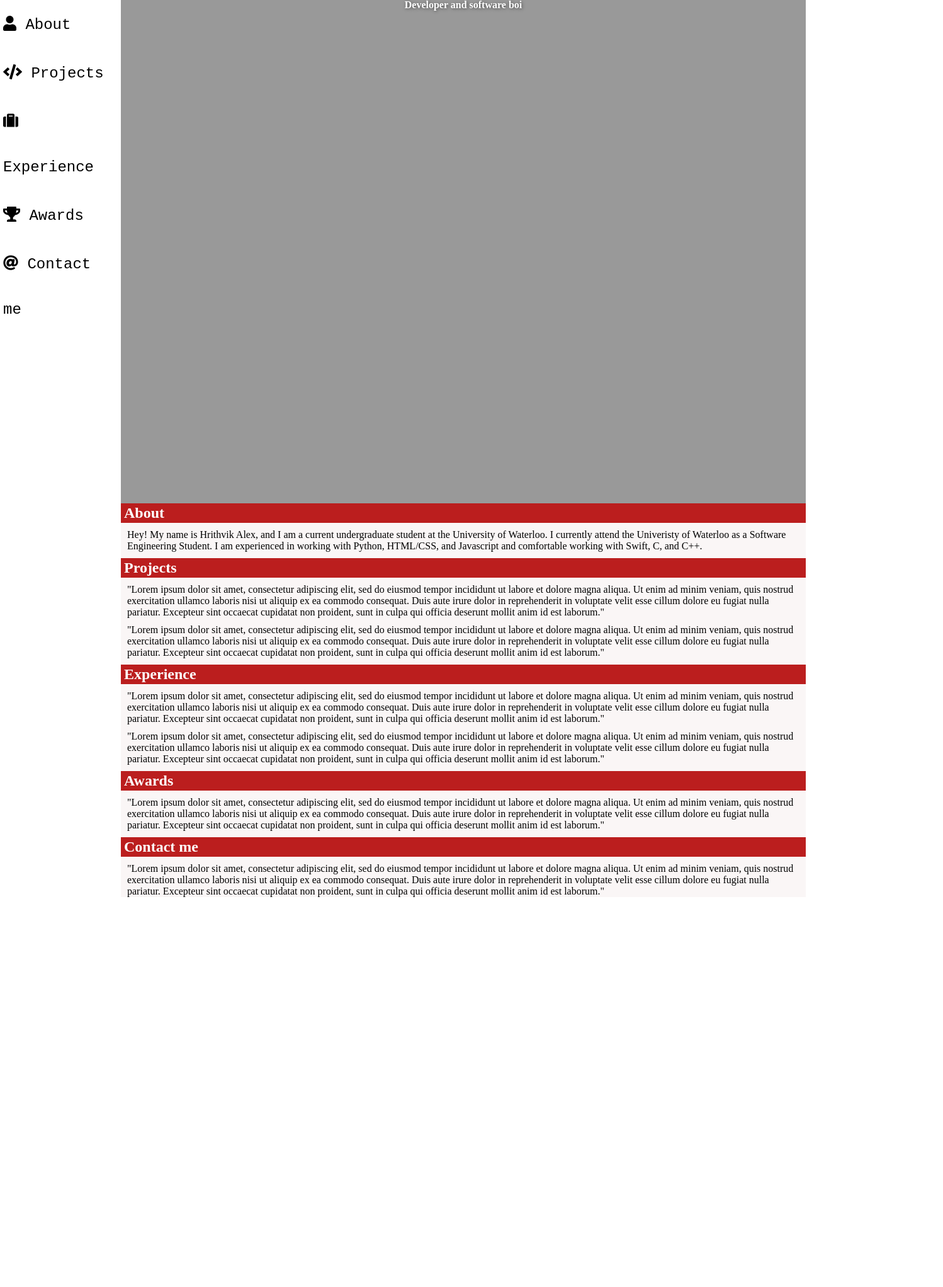
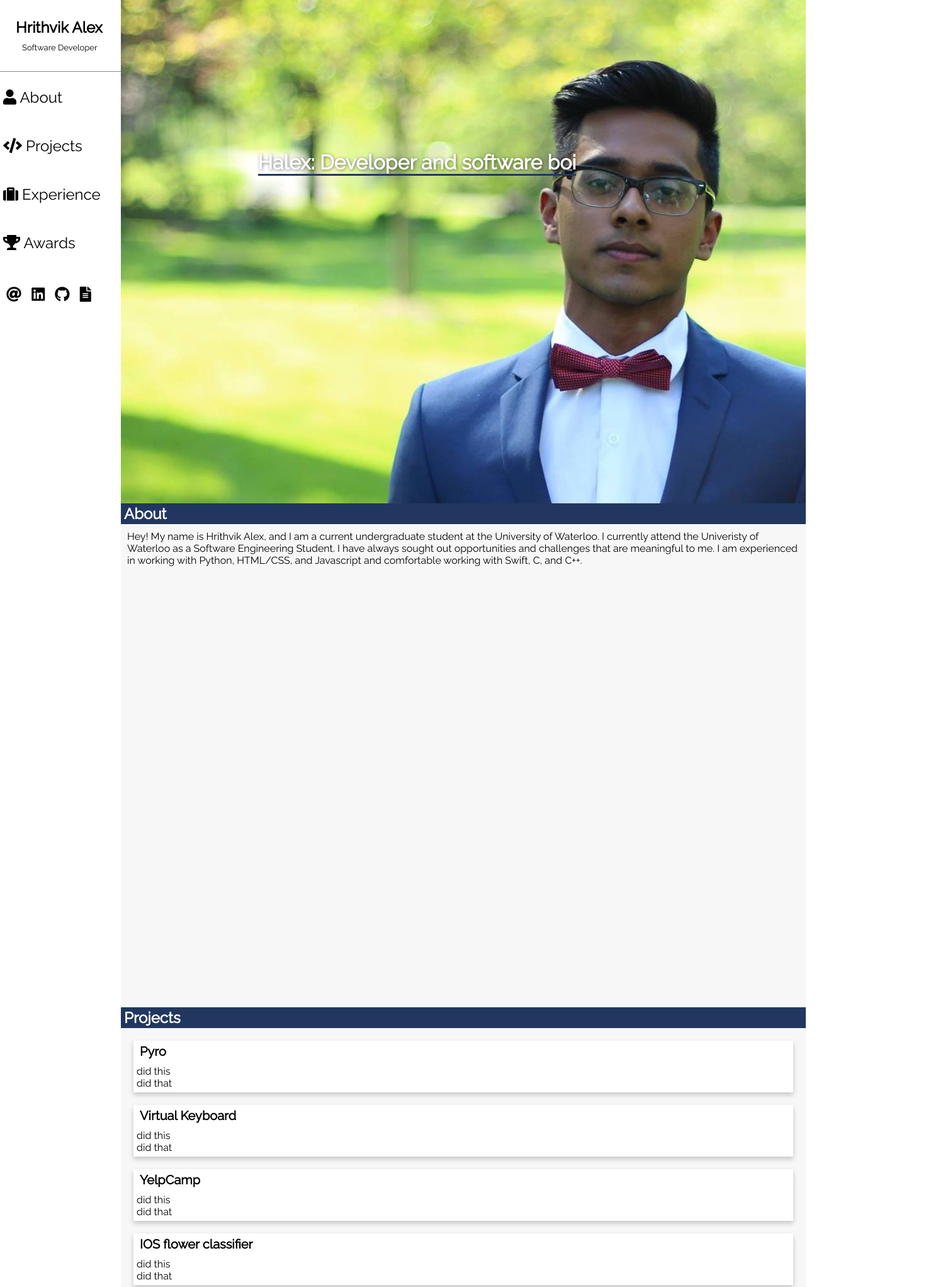
Before and after one commit to Hrithvik-Alex/hrithvik-alex.github.io, a plain HTML site: page index.html in a window 1280 px wide. Shown: the part 1-2044 px from the top of the page at 63% size, 1498 px wide, since content can reach past the window. Before the commit the page ends 1435 px from the top, so only its background shows below. Drawn offline with Linux system fonts and the light colour scheme; a script that the page names is missing.

Commit message:
added profile pic, and finished up overall layout

```diff
--- a/index.html
+++ b/index.html
@@ -7,6 +7,7 @@
     <meta name="viewport" content="width=device-width, initial-scale=1">
     <link rel="stylesheet" type="text/css" media="screen" href="style.css" />
     <link rel="stylesheet" href="https://use.fontawesome.com/releases/v5.6.3/css/all.css" integrity="sha384-UHRtZLI+pbxtHCWp1t77Bi1L4ZtiqrqD80Kn4Z8NTSRyMA2Fd33n5dQ8lWUE00s/" crossorigin="anonymous">
+    <link href="https://fonts.googleapis.com/css?family=Raleway" rel="stylesheet">
     <script src="main.js"></script>
 </head>
 <body>
@@ -14,11 +15,26 @@
     <div class="navcontainer">
         <nav class="left">
             <ul class="nav">
-                <li><a><i class="fas fa-user"></i> About</a></li>
-                <li><a><i class="fas fa-code"></i> Projects</a></li>
-                <li><a><i class="fas fa-suitcase"></i> Experience</a></li>
-                <li><a><i class="fas fa-trophy"></i> Awards</a></li>
-                <li><a><i class="fas fa-at"></i> Contact me</a></li>
+                <li>
+                    <div class="nav-header">
+                        <h5>Hrithvik Alex</h5>
+                        <p>Software Developer</p>
+                    </div>
+
+                </li>
+                <hr/>
+                <li><a onclick="ScrollTo('about')"><i class="fas fa-user"></i> About</a></li>
+                <li><a onclick="ScrollTo('projects')"><i class="fas fa-code"></i> Projects</a></li>
+                <li><a onclick="ScrollTo('experience')"><i class="fas fa-suitcase"></i> Experience</a></li>
+                <li><a onclick="ScrollTo('awards')"><i class="fas fa-trophy"></i> Awards</a></li>
+                <li>
+                    <ul id="contact">
+                        <li><a href="mailto:halex623@gmail.com"><i class="fas fa-at"></i></a> </li>
+                        <li><a href="https://www.linkedin.com/in/hrithvik-alex-2a93a7148/"><i class="fab fa-linkedin"></i></a></li>
+                        <li><a href="https://github.com/halex623"><i class="fab fa-github"></i></a></li>
+                        <li><a><i class="fas fa-file-alt"></i></a></li>
+                    </ul>
+                </li>
             </ul>
         </nav>
     </div>
@@ -27,41 +43,160 @@
     <div class="main">
         <!-- About / skills / education -->
         <div class="opener">
-            <h1>Developer and software boi</h1>
+            <h1><span class="underline">Halex: Developer and software boi</span></h1>
         </div>
 
         <div class="section">
-            <h2>About</h2>
-            <p>Hey! My name is Hrithvik Alex, and I am a current undergraduate student at the University of Waterloo. I currently attend the Univeristy of Waterloo as a Software Engineering Student. I am experienced in working with Python, HTML/CSS, and Javascript and comfortable working with Swift, C, and C++.</p>
+            <h2><a id="about">About</a></h2>
+            <p>
+                Hey! My name is Hrithvik Alex, and I am a current undergraduate student at the University of Waterloo.
+                I currently attend the Univeristy of Waterloo as a Software Engineering Student.
+                I have always sought out opportunities and challenges that are meaningful to me.
+                I am experienced in working with Python, HTML/CSS, and Javascript and comfortable working with Swift, C, and C++.
+            </p>
 
          </div>
          <!-- Projects -->
          <div class="section">
-             <h2>Projects</h2>
-             <p>"Lorem ipsum dolor sit amet, consectetur adipiscing elit, sed do eiusmod tempor incididunt ut labore et dolore magna aliqua. Ut enim ad minim veniam, quis nostrud exercitation ullamco laboris nisi ut aliquip ex ea commodo consequat. Duis aute irure dolor in reprehenderit in voluptate velit esse cillum dolore eu fugiat nulla pariatur. Excepteur sint occaecat cupidatat non proident, sunt in culpa qui officia deserunt mollit anim id est laborum."
-           </p>
-           <p>"Lorem ipsum dolor sit amet, consectetur adipiscing elit, sed do eiusmod tempor incididunt ut labore et dolore magna aliqua. Ut enim ad minim veniam, quis nostrud exercitation ullamco laboris nisi ut aliquip ex ea commodo consequat. Duis aute irure dolor in reprehenderit in voluptate velit esse cillum dolore eu fugiat nulla pariatur. Excepteur sint occaecat cupidatat non proident, sunt in culpa qui officia deserunt mollit anim id est laborum."
-        </p>
+             <h2><a id="projects">Projects</a></h2>
+             <div>
+                <div class="card">
+                    <div class="card-title">
+                        <h3>Pyro</h3>
+                    </div>
+                    <div class="card-content">
+                        <ul>
+                            <li>did this</li>
+                            <li>did that</li>
+                        </ul>
+                    </div>
+                    <div class="card-footer">
+
+                    </div>
+
+                </div>
+                <div class="card">
+                    <div class="card-title">
+                        <h3>Virtual Keyboard</h3>
+                    </div>
+                    <div class="card-content">
+                        <ul>
+                            <li>did this</li>
+                            <li>did that</li>
+                        </ul>
+                    </div>
+                    <div class="card-footer">
+
+                    </div>
+
+                </div>
+                <div class="card">
+                    <div class="card-title">
+                        <h3>YelpCamp</h3>
+                    </div>
+                    <div class="card-content">
+                        <ul>
+                            <li>did this</li>
+                            <li>did that</li>
+                        </ul>
+                    </div>
+                    <div class="card-footer">
+
+                    </div>
+
+                </div>
+                <div class="card">
+                    <div class="card-title">
+                        <h3>IOS flower classifier</h3>
+                    </div>
+                    <div class="card-content">
+                        <ul>
+                            <li>did this</li>
+                            <li>did that</li>
+                        </ul>
+                    </div>
+                    <div class="card-footer">
+
+                    </div>
+
+                </div>
+             </div>
          </div>
          <!-- Experience -->
          <div class="section">
-            <h2>Experience</h2>
-            <p>"Lorem ipsum dolor sit amet, consectetur adipiscing elit, sed do eiusmod tempor incididunt ut labore et dolore magna aliqua. Ut enim ad minim veniam, quis nostrud exercitation ullamco laboris nisi ut aliquip ex ea commodo consequat. Duis aute irure dolor in reprehenderit in voluptate velit esse cillum dolore eu fugiat nulla pariatur. Excepteur sint occaecat cupidatat non proident, sunt in culpa qui officia deserunt mollit anim id est laborum."
-            </p>
-            <p>"Lorem ipsum dolor sit amet, consectetur adipiscing elit, sed do eiusmod tempor incididunt ut labore et dolore magna aliqua. Ut enim ad minim veniam, quis nostrud exercitation ullamco laboris nisi ut aliquip ex ea commodo consequat. Duis aute irure dolor in reprehenderit in voluptate velit esse cillum dolore eu fugiat nulla pariatur. Excepteur sint occaecat cupidatat non proident, sunt in culpa qui officia deserunt mollit anim id est laborum."
-            </p>
+            <h2><a id="experience">Experience</a></h2>
+            <div>
+                <div class="card">
+                    <div class="card-title">
+                        <h3>Programming Mentor</h3>
+                        <h4>Coding Buddies</h4>
+                    </div>
+                    <div class="card-content">
+                        <ul>
+                            <li>did this</li>
+                            <li>did that</li>
+                        </ul>
+                    </div>
+                    <div class="card-footer">
+
+                    </div>
+
+                </div>
+                <div class="card">
+                     <div class="card-title">
+                        <div class="occupation">
+                            <i class="far fa-life-ring"></i>
+                            <h3> Lifeguard</h3>
+                        </div>
+                        <h4>Pro Recreation Management</h4>
+                    </div>
+                    <div class="card-content">
+                        <ul>
+                            <li>did this</li>
+                            <li>did that</li>
+                        </ul>
+                    </div>
+                    <div class="card-footer">
+
+                    </div>
+
+                </div>
+            </div>
          </div>
          <!-- Awards -->
          <div class="section">
-            <h2>Awards</h2>
-            <p>"Lorem ipsum dolor sit amet, consectetur adipiscing elit, sed do eiusmod tempor incididunt ut labore et dolore magna aliqua. Ut enim ad minim veniam, quis nostrud exercitation ullamco laboris nisi ut aliquip ex ea commodo consequat. Duis aute irure dolor in reprehenderit in voluptate velit esse cillum dolore eu fugiat nulla pariatur. Excepteur sint occaecat cupidatat non proident, sunt in culpa qui officia deserunt mollit anim id est laborum."
-            </p>
-         </div>
-         <!-- Contact -->
-         <div class="section">
-            <h2>Contact me</h2>
-            <p>"Lorem ipsum dolor sit amet, consectetur adipiscing elit, sed do eiusmod tempor incididunt ut labore et dolore magna aliqua. Ut enim ad minim veniam, quis nostrud exercitation ullamco laboris nisi ut aliquip ex ea commodo consequat. Duis aute irure dolor in reprehenderit in voluptate velit esse cillum dolore eu fugiat nulla pariatur. Excepteur sint occaecat cupidatat non proident, sunt in culpa qui officia deserunt mollit anim id est laborum."
-            </p>
+            <h2><a id="awards">Awards</a></h2>
+            <div class="card">
+                <div class="card-title">
+                    <h3>CCC Top 25%</h3>
+                </div>
+                <div class="card-content">
+                    <ul>
+                        <li>did this</li>
+                        <li>did that</li>
+                    </ul>
+                </div>
+                <div class="card-footer">
+
+                </div>
+
+            </div>
+            <div class="card">
+                <div class="card-title">
+                    <h3>President's Scholarship</h3>
+                    <h4>Coding Buddies</h4>
+                </div>
+                <div class="card-content">
+                    <ul>
+                        <li>did this</li>
+                        <li>did that</li>
+                    </ul>
+                </div>
+                <div class="card-footer">
+
+                </div>
+
+            </div>
          </div>
     </div>
 
--- a/style.css
+++ b/style.css
@@ -8,19 +8,42 @@
     background: transparent;
 }
 
+body {
+    font-family: 'Raleway', sans-serif;
+}
+
+hr {
+    border: 0;
+    clear:both;
+    display:block;
+    width: 100%;
+    background-color:rgb(141, 138, 138);
+    height: 1px;
+  }
+
 .section h1, h2, p {
     margin: 10px;
 }
 
+.section {
+    height: 100vh;
+}
+
 .opener {
     height: 100vh;
-    background: #999;
+    background: url('assets/33708951_2054099994852742_6051968284272623616_o.jpg');
     color: white;
-    text-align: center;
     text-shadow: 1px 1px 5px rgba(0, 0, 0, 0.5);
 }
 .opener h1 {
-    top: 500px;
+    top: 30%;
+    left: 20%;
+    font-size: 2em;
+    position: relative;
+}
+
+.underline {
+    border-bottom: 3px solid #21375f;
 }
 
 .left {
@@ -30,11 +53,11 @@
 
 .main {
     margin-left: 15%;
-    background: #faf6f6;
+    background: #F7F7F7;
 }
 
 .main h2 {
-    background: #BB1E1E;
+    background: #21375f;
     color: white;
     margin: 0;
     font-size: 1.5em;
@@ -55,7 +78,6 @@
 .nav li {
     margin: 1px 0;
     font-size: 1.5em;
-    font-family: 'Courier New', Courier, monospace;
     margin: 5px;
 }
 .nav li a {
@@ -63,8 +85,69 @@
     line-height: 3em;
     width: 100%;
     text-decoration: none;
+    color: black;
 }
 
+.nav-header {
+    margin: 30px 20px;
+}
+.nav li p {
+    font-size: 13px;
+}
+
+
+
 .nav li a:hover {
-    color: rgb(148, 143, 143);
+    color: rgb(88, 82, 82);
+}
+
+
+#contact {
+    list-style: none;
+}
+
+#contact li {
+    display: inline-block;
+    font-size: 1em;
+}
+
+.card {
+    /* Add shadows to create the "card" effect */
+    box-shadow: 0 4px 8px 0 rgba(0,0,0,0.2);
+    transition: 0.3s;
+    margin: 20px;
+    background: white;
   }
+
+  /* On mouse-over, add a deeper shadow */
+.card:hover {
+    box-shadow: 0 8px 16px 0 rgba(0,0,0,0.2);
+}
+
+.card-title {
+    display: flex;
+    justify-content: space-between;
+    padding: 5px;
+}
+
+.card-title .occupation {
+    display: flex;
+    justify-content: space-between;
+
+}
+
+.card-title h3 {
+    font-size: 20px;
+    margin-left: 5px;
+}
+
+.card-title h4 {
+    font-size: 15px;
+    font-weight: 100;
+    float: right;
+}
+
+.card-content ul {
+    list-style: none;
+    padding: 5px;
+}
```
Also changed, not shown: main.js (added, +15 -0 lines), assets/33708951_2054099994852742_6051968284272623616_o.jpg (added), 1 other file.
